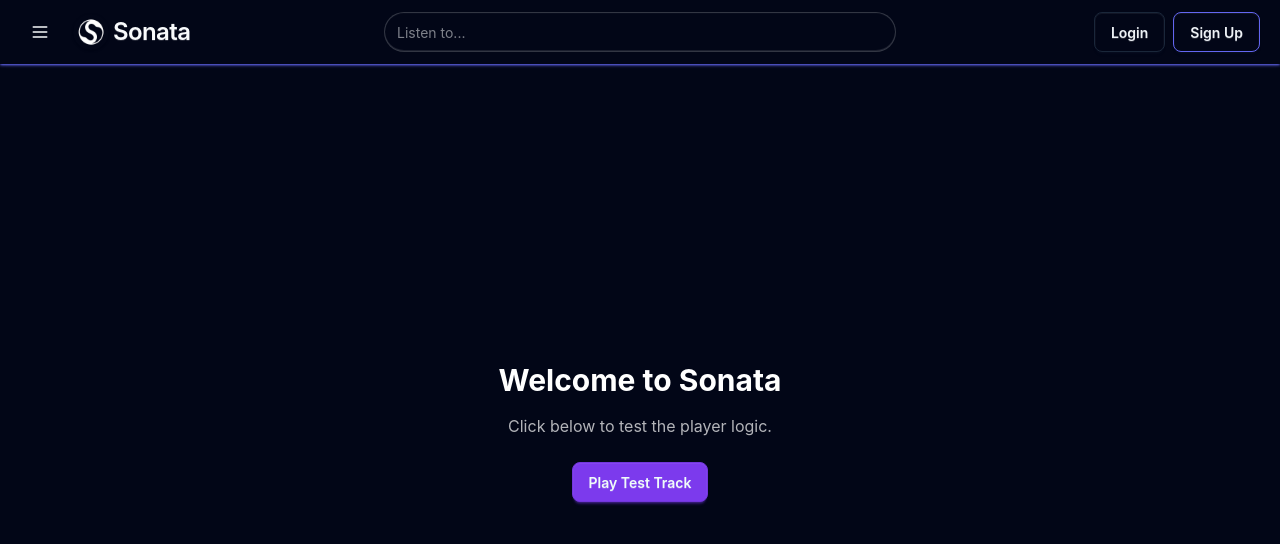
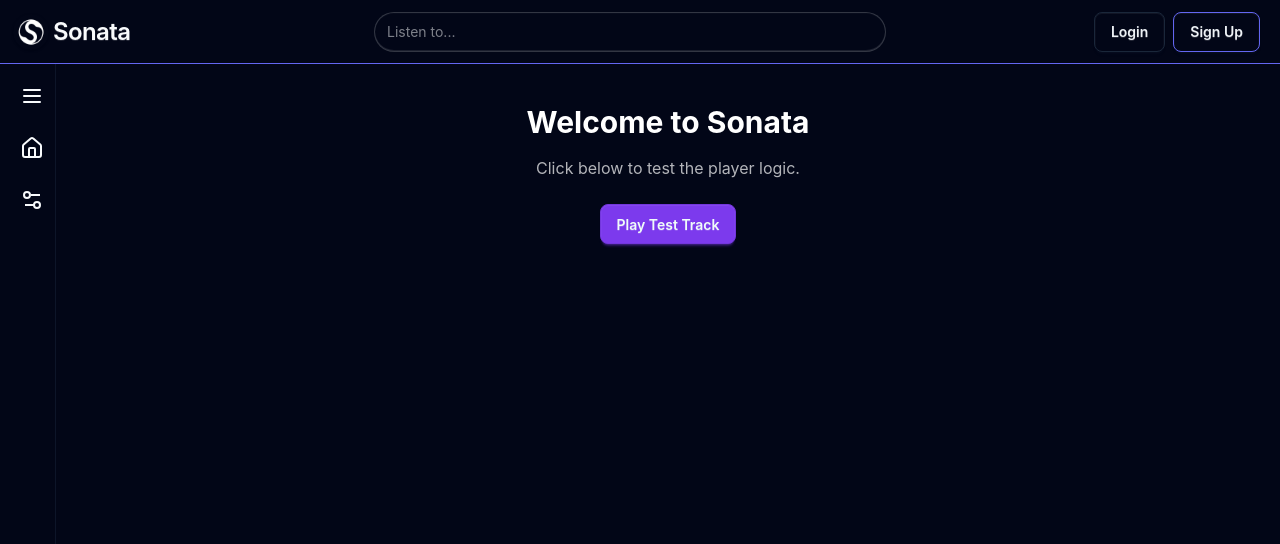
Before and after one commit to Emi004/Sonata, a React (Vite) app in the folder frontend/: page / in a window 1280 px wide. Shown: the top 544 px of the page. Built offline with nearby package versions, Linux system fonts and the light colour scheme; no server answers.

Commit message:
made working sidebar

```diff
--- a/frontend/src/App.jsx
+++ b/frontend/src/App.jsx
@@ -1,28 +1,33 @@
-import './App.css';
-import MediaPlayer from './components/MediaPlayer.jsx';
-import Navbar from './components/navbar/Navbar.jsx';
-import { useAudio } from './context/AudioContext.jsx';
+import "./App.css";
+import MediaPlayer from "./components/MediaPlayer.jsx";
+import Navbar from "./components/navbar/Navbar.jsx";
+import { useAudio } from "./context/AudioContext.jsx";
 //import for mock track, will be removed when real data is integrated from backend
-import violentCrimesArt from './assets/imgs/violent_crimes.webp';
-import violentCrimesAudio from './assets/audio/violent_crimes.mp3';
+import violentCrimesArt from "./assets/imgs/violent_crimes.webp";
+import violentCrimesAudio from "./assets/audio/violent_crimes.mp3";
+import Sidebar from "./components/Sidebar.jsx";
 
 function App() {
   const { playTrack } = useAudio();
 
-	//mock track for testing player logic, will be replaced with real data from backend later
   const testTrack = {
     id: 1,
-		title: 'Violent Crimes',
-		artist: 'Kanye West',
+    title: "Violent Crimes",
+    artist: "Kanye West",
     imageUrl: violentCrimesArt,
     url: violentCrimesAudio,
   };
 
   return (
-		<div className="min-h-screen bg-base-100 flex flex-col">
+    <div className="h-screen flex flex-col overflow-hidden bg-base-100">
+
       <Navbar />
 
-			<main className="flex-1 flex flex-col items-center justify-center p-10 text-center">
+      <div className="flex-1 overflow-hidden">
+        <Sidebar>
+          <div className="h-full flex flex-col justify-between">
+
+            <main className="flex-1 overflow-y-auto p-10 text-center ">
               <h1 className="text-3xl font-bold text-white">Welcome to Sonata</h1>
               <p className="mt-4 text-white/70">
                 Click below to test the player logic.
@@ -34,9 +39,14 @@ function App() {
               >
                 Play Test Track
               </button>
+
+              <div className="h-[200vh]"></div>
             </main>
 
             <MediaPlayer />
+          </div>
+        </Sidebar>
+      </div>
     </div>
   );
 }
--- /dev/null
+++ b/frontend/src/components/Sidebar.jsx
@@ -0,0 +1,152 @@
+import { useAuth } from "../context/AuthContext";
+import { NavLink } from "react-router-dom";
+
+function Sidebar({ children }) {
+  const { user } = useAuth();
+
+  return (
+    <div className="drawer lg:drawer-open h-full">
+      <input id="my-drawer-4" type="checkbox" className="drawer-toggle" />
+
+      {/* Main Content Area */}
+      <div className="drawer-content flex flex-col h-full overflow-hidden">
+        {children}
+      </div>
+
+      {/* Sidebar Area */}
+      <div className="drawer-side h-full z-40 is-drawer-close:overflow-visible">
+        <label
+          htmlFor="my-drawer-4"
+          aria-label="close sidebar"
+          className="drawer-overlay"
+        ></label>
+
+        {/* Inner Container: This is what justify-between acts on */}
+        <div className="flex h-full flex-col justify-between bg-base-100 border-r border-base-200 is-drawer-close:w-14 is-drawer-open:w-64 transition-all duration-300">
+          {/* TOP MENU */}
+          <ul className="menu w-full p-2 gap-1">
+            <li>
+              <button
+                className="is-drawer-close:tooltip is-drawer-close:tooltip-right"
+                data-tip="Menu"
+              >
+                <label htmlFor="my-drawer-4" className="cursor-pointer">
+                  <svg
+                    xmlns="http://www.w3.org/2000/svg"
+                    fill="none"
+                    viewBox="0 0 24 24"
+                    className="my-1.5 inline-block size-6"
+                    strokeWidth="2"
+                    stroke="currentColor"
+                  >
+                    <path
+                      strokeLinecap="round"
+                      strokeLinejoin="round"
+                      d="M4 6h16M4 12h16M4 18h16"
+                    ></path>
+                  </svg>
+                </label>
+                <span className="is-drawer-close:hidden font-medium">Menu</span>
+              </button>
+            </li>
+            <li>
+              <NavLink
+                to="/"
+                className="is-drawer-close:tooltip is-drawer-close:tooltip-right"
+                data-tip="Homepage"
+              >
+                <svg
+                  xmlns="http://www.w3.org/2000/svg"
+                  viewBox="0 0 24 24"
+                  strokeWidth="2"
+                  fill="none"
+                  stroke="currentColor"
+                  className="my-1.5 inline-block size-6"
+                >
+                  <path d="M15 21v-8a1 1 0 0 0-1-1h-4a1 1 0 0 0-1 1v8"></path>
+                  <path d="M3 10a2 2 0 0 1 .709-1.528l7-5.999a2 2 0 0 1 2.582 0l7 5.999A2 2 0 0 1 21 10v9a2 2 0 0 1-2 2H5a2 2 0 0 1-2-2z"></path>
+                </svg>
+                <span className="is-drawer-close:hidden">Homepage</span>
+              </NavLink>
+            </li>
+            <li>
+              <NavLink
+                to="/settings"
+                className="is-drawer-close:tooltip is-drawer-close:tooltip-right"
+                data-tip="Settings"
+              >
+                <svg
+                  xmlns="http://www.w3.org/2000/svg"
+                  viewBox="0 0 24 24"
+                  strokeWidth="2"
+                  fill="none"
+                  stroke="currentColor"
+                  className="my-1.5 inline-block size-6"
+                >
+                  <path d="M20 7h-9"></path>
+                  <path d="M14 17H5"></path>
+                  <circle cx="17" cy="17" r="3"></circle>
+                  <circle cx="7" cy="7" r="3"></circle>
+                </svg>
+                <span className="is-drawer-close:hidden">Settings</span>
+              </NavLink>
+            </li>
+          </ul>
+
+          {/* BOTTOM MENU (Admin/Artist) */}
+          <ul className="menu w-full p-2  gap-1 pb-4">
+            {(user?.is_admin || user?.is_artist) && (
+              <li>
+                <NavLink
+                  to="/artist"
+                  className="is-drawer-close:tooltip is-drawer-close:tooltip-right"
+                  data-tip="Upload Music"
+                >
+                  <svg
+                    xmlns="http://www.w3.org/2000/svg"
+                    viewBox="0 0 16 16"
+                    fill="currentColor"
+                    className="my-1.5 inline-block size-6"
+                  >
+                    <path d="M11 6.64a1 1 0 0 0-1.243-.97l-1 .25A1 1 0 0 0 8 6.89v4.306A2.6 2.6 0 0 0 7 11c-.5 0-.974.134-1.338.377-.36.24-.662.628-.662 1.123s.301.883.662 1.123c.364.243.839.377 1.338.377s.974-.134 1.338-.377c.36-.24.662-.628.662-1.123V8.89l2-.5z" />
+                    <path d="M14 14V4.5L9.5 0H4a2 2 0 0 0-2 2v12a2 2 0 0 0 2 2h8a2 2 0 0 0 2-2M9.5 3A1.5 1.5 0 0 0 11 4.5h2V14a1 1 0 0 1-1 1H4a1 1 0 0 1-1-1V2a1 1 0 0 1 1-1h5.5z" />
+                  </svg>
+                  <span className="is-drawer-close:hidden text-xs uppercase tracking-widest opacity-70">
+                    Upload Music
+                  </span>
+                </NavLink>
+              </li>
+            )}
+            {user?.is_admin && (
+              <li>
+                <NavLink
+                  to="/admin"
+                  className="is-drawer-close:tooltip is-drawer-close:tooltip-right"
+                  data-tip="Admin Dashboard"
+                >
+                  <svg
+                    xmlns="http://www.w3.org/2000/svg"
+                    width="16"
+                    height="16"
+                    fill="currentColor"
+                    class="bi bi-database-gear"
+                    viewBox="0 0 16 16"
+                    className="my-1.5 inline-block size-6"
+                  >
+                    <path d="M12.096 6.223A5 5 0 0 0 13 5.698V7c0 .289-.213.654-.753 1.007a4.5 4.5 0 0 1 1.753.25V4c0-1.007-.875-1.755-1.904-2.223C11.022 1.289 9.573 1 8 1s-3.022.289-4.096.777C2.875 2.245 2 2.993 2 4v9c0 1.007.875 1.755 1.904 2.223C4.978 15.71 6.427 16 8 16c.536 0 1.058-.034 1.555-.097a4.5 4.5 0 0 1-.813-.927Q8.378 15 8 15c-1.464 0-2.766-.27-3.682-.687C3.356 13.875 3 13.373 3 13v-1.302c.271.202.58.378.904.525C4.978 12.71 6.427 13 8 13h.027a4.6 4.6 0 0 1 0-1H8c-1.464 0-2.766-.27-3.682-.687C3.356 10.875 3 10.373 3 10V8.698c.271.202.58.378.904.525C4.978 9.71 6.427 10 8 10q.393 0 .774-.024a4.5 4.5 0 0 1 1.102-1.132C9.298 8.944 8.666 9 8 9c-1.464 0-2.766-.27-3.682-.687C3.356 7.875 3 7.373 3 7V5.698c.271.202.58.378.904.525C4.978 6.711 6.427 7 8 7s3.022-.289 4.096-.777M3 4c0-.374.356-.875 1.318-1.313C5.234 2.271 6.536 2 8 2s2.766.27 3.682.687C12.644 3.125 13 3.627 13 4c0 .374-.356.875-1.318 1.313C10.766 5.729 9.464 6 8 6s-2.766-.27-3.682-.687C3.356 4.875 3 4.373 3 4" />
+                    <path d="M11.886 9.46c.18-.613 1.048-.613 1.229 0l.043.148a.64.64 0 0 0 .921.382l.136-.074c.561-.306 1.175.308.87.869l-.075.136a.64.64 0 0 0 .382.92l.149.045c.612.18.612 1.048 0 1.229l-.15.043a.64.64 0 0 0-.38.921l.074.136c.305.561-.309 1.175-.87.87l-.136-.075a.64.64 0 0 0-.92.382l-.045.149c-.18.612-1.048.612-1.229 0l-.043-.15a.64.64 0 0 0-.921-.38l-.136.074c-.561.305-1.175-.309-.87-.87l.075-.136a.64.64 0 0 0-.382-.92l-.148-.045c-.613-.18-.613-1.048 0-1.229l.148-.043a.64.64 0 0 0 .382-.921l-.074-.136c-.306-.561.308-1.175.869-.87l.136.075a.64.64 0 0 0 .92-.382zM14 12.5a1.5 1.5 0 1 1-3 0 1.5 1.5 0 0 1 3 0" />
+                  </svg>
+                  <span className="is-drawer-close:hidden text-xs uppercase tracking-widest opacity-70">
+                    Admin Dashboard
+                  </span>
+                </NavLink>
+              </li>
+            )}
+          </ul>
+        </div>
+      </div>
+    </div>
+  );
+}
+
+export default Sidebar;
--- a/frontend/src/components/navbar/Navbar.jsx
+++ b/frontend/src/components/navbar/Navbar.jsx
@@ -9,24 +9,8 @@ function Navbar() {
 	const {session}= useAuth();
 
 	return (
-		<nav className="navbar pl-5 pr-5 bg-base-100 shadow-accent shadow-sm">
+		<nav className="navbar pl-0 pr-5 bg-base-100 border-b border-accent border-sm">
 			<div className="navbar-start">
-				<button className="btn btn-square btn-ghost">
-					<svg
-						xmlns="http://www.w3.org/2000/svg"
-						fill="none"
-						viewBox="0 0 24 24"
-						className="inline-block h-5 w-5 stroke-current"
-					>
-						{' '}
-						<path
-							strokeLinecap="round"
-							strokeLinejoin="round"
-							strokeWidth="2"
-							d="M4 6h16M4 12h16M4 18h16"
-						></path>{' '}
-					</svg>
-				</button>
 				<NavLink
 					to="/"
 					className="btn btn-ghost gap-1 normal-case px-3 flex items-center"
--- a/frontend/src/pages/Profile.jsx
+++ b/frontend/src/pages/Profile.jsx
@@ -2,13 +2,17 @@ import { useAuth } from "../context/AuthContext";
 import Navbar from "../components/navbar/Navbar";
 import ProfileHeader from "../components/profile/ProfileHeader";
 import ProfileSectionRow from "../components/profile/ProfileSectionRow";
+import Sidebar from "../components/Sidebar";
 
 function Profile() {
   const { session, user, loading, updateUser, uploadToStorage } = useAuth();
 
   return (
     <>
-      <Navbar />
+
+
+     <Navbar />
+     <Sidebar>
       <main className="bg-base-100 min-h-[calc(100vh-4rem)]">
         <div className="max-w-7xl mx-auto px-8 py-10 space-y-10">
           <ProfileHeader
@@ -17,25 +21,26 @@ function Profile() {
             loading={loading}
             updateUser={updateUser}
             uploadToStorage={uploadToStorage}
-          />
+            />
 
           {/* Content sections as full-width horizontal rows (carousel-like) */}
           <div className="space-y-8">
             <ProfileSectionRow
               title="Playlists"
               description="Your playlists will appear in a wide horizontal row here."
-            />
+              />
             <ProfileSectionRow
               title="Liked Artists"
               description="Artists you follow will be displayed as cards in this row."
-            />
+              />
             <ProfileSectionRow
               title="Liked Albums"
               description="Albums you like will appear here in a carousel-style row."
-            />
+              />
           </div>
         </div>
       </main>
+              </Sidebar>
     </>
   );
 }
```
Lines whose indentation alone changed are shown as unchanged.
